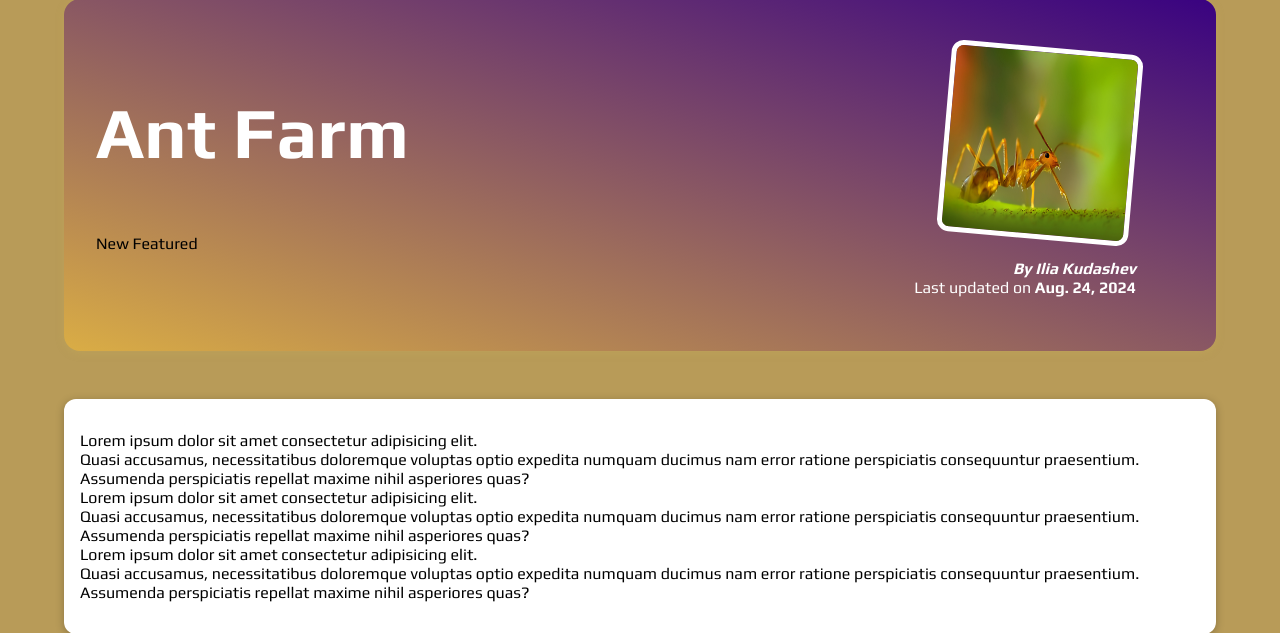
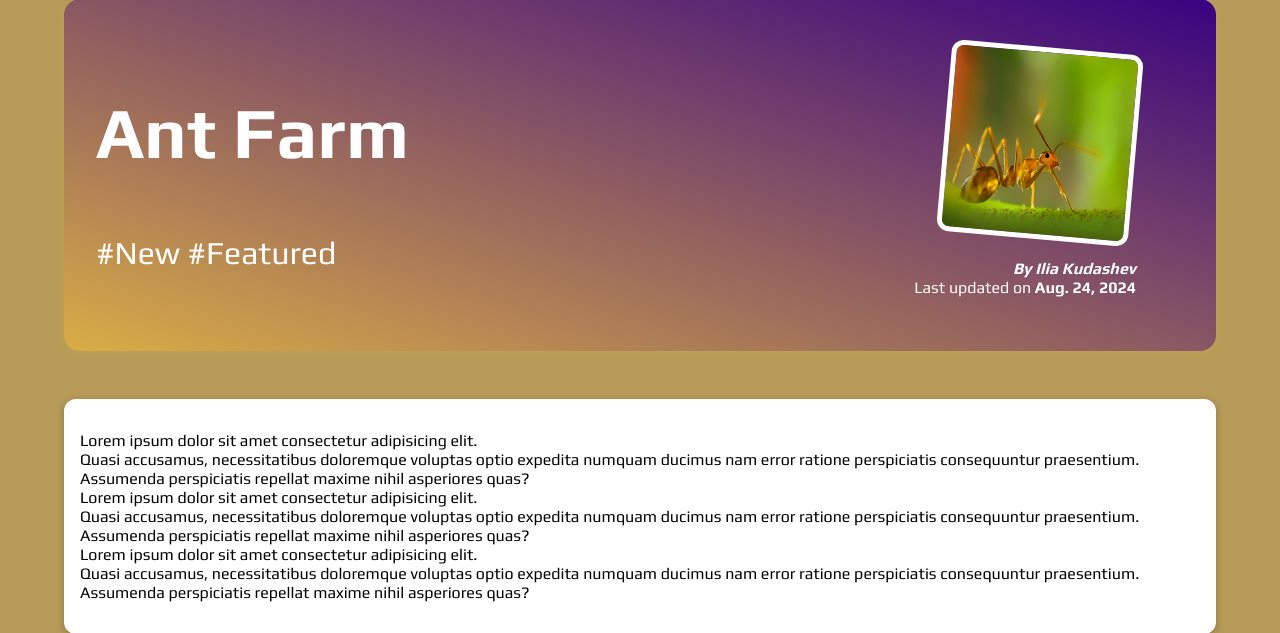
Before and after one commit to IliaIlyich/Ilia_site, a Django app: page /posts/ant-farm in a window 1280 px wide. Shown: the part 129-762 px from the top of the page. Run offline with Django 5.2, Linux system fonts and the light colour scheme; data comes from the database, SQL or seed files in the repository; both versions use the stored data as it was after the commit.

Commit message:
Listo with Models

```diff
--- a/blog/static/blog/post-detail.css
+++ b/blog/static/blog/post-detail.css
@@ -22,6 +22,12 @@ body {
 #summary h2 {
   color: white;
   font-size: 4.5rem;
+}
+
+
+#summary div span{
+  color: white;
+  font-size: 2rem;
 }
 
 #summary article {
--- a/blog/templates/blog/index.html
+++ b/blog/templates/blog/index.html
@@ -18,7 +18,7 @@
         <img src="{% static "blog/images/The-Ant.jpeg" %}" alt= "Ilia - The author of this blog">
         <h2>Ilia's blog</h2>
     </header>
-    <p>Hi, I am Ilia and I like to blog about ants and payments!</p>
+    <p>Hi, I am Ilia and I like to blog about ants and hiking!</p>
 </section>
 
 <!-- put it to the container to be able operate in -->
--- a/blog/templates/blog/post-detail.html
+++ b/blog/templates/blog/post-detail.html
@@ -16,7 +16,7 @@
     <div>
         {% for tag in post_tags %}
         <!-- <span> to style text + we need an interpolation -->
-        <span> {{tag.caption}} </span>
+        <span> #{{tag.caption}} </span>
         {% endfor %}
     </div>
     <article>
```
Also changed, not shown: db.sqlite3.
